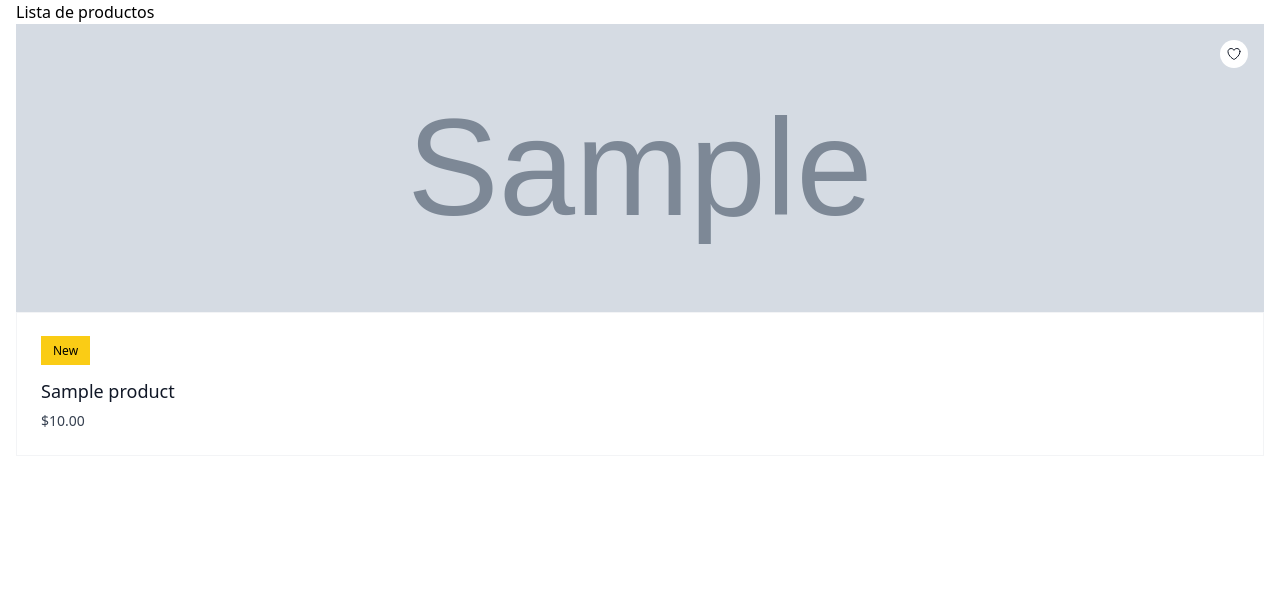
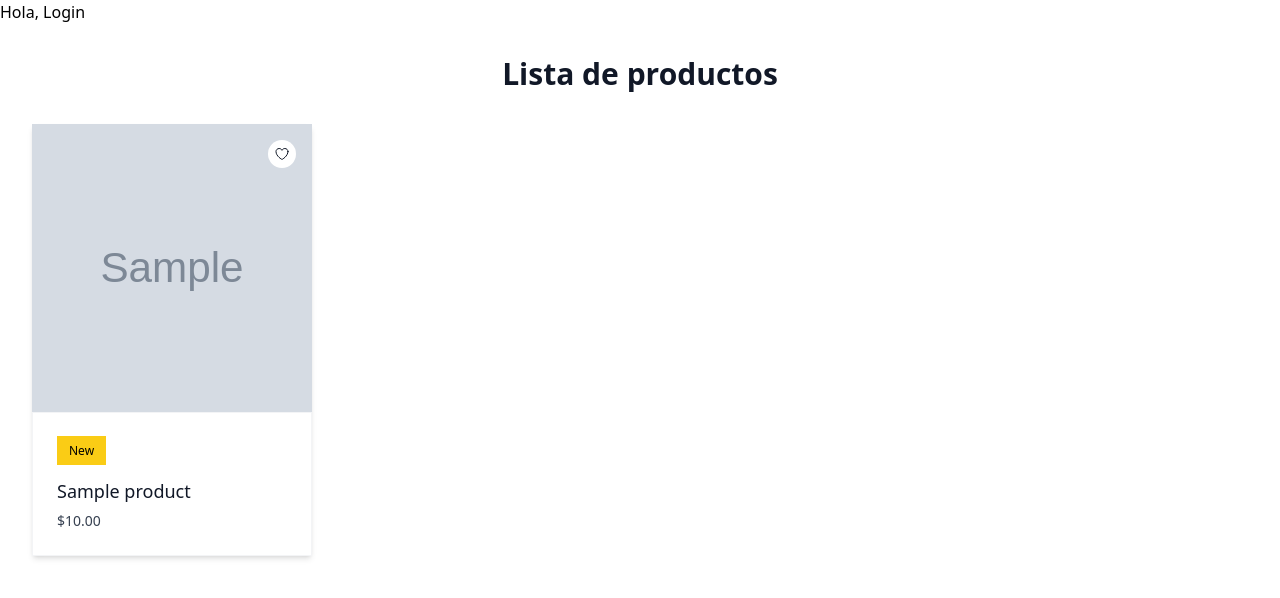
Before and after one commit to miguelfuentesgo/coffee-shop, a Django app: page /productos/ in a window 1280 px wide. Shown: the top 598 px of the page. Run offline with Django 4.2, Linux system fonts and the light colour scheme; tables that the repository leaves empty hold one stand-in row (values such as "Sample post"); grey boxes marked "Sample" are stand-in pictures; some libraries are stand-ins or nearby versions.

Commit message:
login and session id

```diff
--- a/coffee_shop/settings.py
+++ b/coffee_shop/settings.py
@@ -131,3 +131,5 @@ DEFAULT_AUTO_FIELD = 'django.db.models.BigAutoField'
 CRISPY_ALLOWED_TEMPLATE_PACKS = "tailwind"
 
 CRISPY_TEMPLATE_PACK = "tailwind"
+
+LOGIN_REDIRECT_URL= "list_product"
--- a/miguel_venv/pyvenv.cfg
+++ /dev/null
@@ -1,5 +0,0 @@
-home = C:\Users\miguel.fuentes\AppData\Local\Programs\Python\Python312
-include-system-site-packages = false
-version = 3.12.5
-executable = C:\Users\miguel.fuentes\AppData\Local\Programs\Python\Python312\python.exe
-command = C:\Users\miguel.fuentes\AppData\Local\Programs\Python\Python312\python.exe -m venv C:\Users\miguel.fuentes\personal\coffee_shop\miguel_venv
--- a/products/templates/products/list_products.html
+++ b/products/templates/products/list_products.html
@@ -1,13 +1,13 @@
 {% extends "base.html" %}
 
 {% block content %}
-<h1> Lista de productos </h1>
-<ul>
+<h1 class="text-center text-2xl font-bold text-gray-900 sm:text-3xl py-4"> Lista de productos </h1>
+<ul class="flex">
     {% for product in products %}
-    <li class="w-50">
+    <li class="w-3/12 p-4">
 
 
-        <a href="#" class="group relative block overflow-hidden">
+        <a href="#" class="group relative block overflow-hidden shadow-md">
             <button
               class="absolute end-4 top-4 z-10 rounded-full bg-white p-1.5 text-gray-900 transition hover:text-gray-900/75"
             >
--- a/templates/base.html
+++ b/templates/base.html
@@ -7,7 +7,13 @@
     <title>Coffee Shop</title>
 </head>
 <body>
-    <div class="container mx-auto px-4">
+    Hola,
+    {% if user.is_authenticated %}
+        {{ user.username }}
+    {% else %}
+        <a href="{% url "login" %}">Login</a>
+    {% endif %}
+    <div class="container mx-auto px-4 py-4">
         {% block content %}{% endblock content%}
     </div>
 </body>
```
Also changed, not shown: users/templates/users/login.html (+12 -5 lines), logos/Image_20240909_095947_773_VdLi9Ka.jpeg (added), logos/Image_20240909_095947_773_dUOESrp.jpeg (added), logos/casco_Z6y9WcB.jpg (added), 11 other files.
